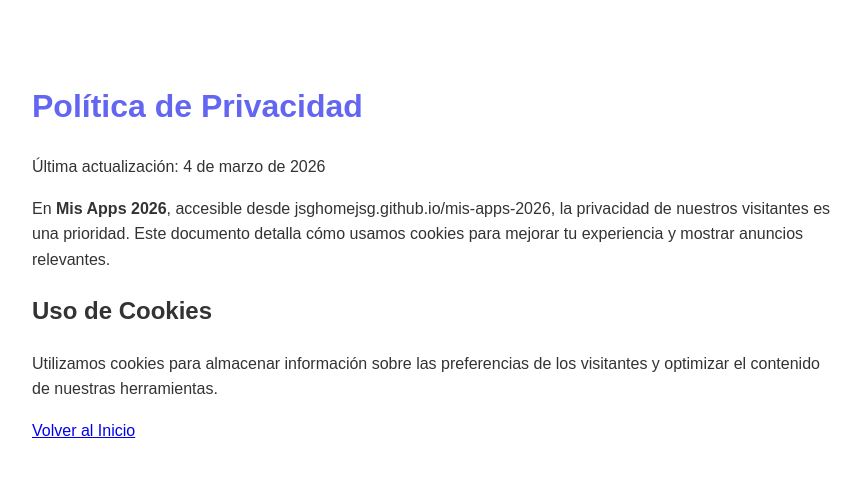
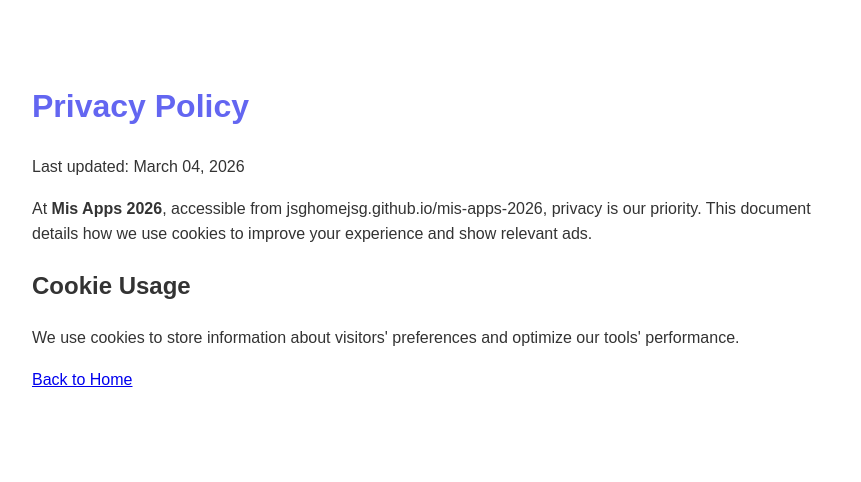
Before and after one commit to jsghomejsg/mis-apps-2026, a plain HTML site: page privacy-policy.html in a window 1280 px wide. Shown: the whole page, without its empty margins (208-1069 px from the left). Drawn offline with Linux system fonts and the light colour scheme.

Commit message:
Update privacy-policy.html

```diff
--- a/privacy-policy.html
+++ b/privacy-policy.html
@@ -1,19 +1,19 @@
 <!DOCTYPE html>
-<html lang="es">
+<html lang="en">
 <head>
     <meta charset="UTF-8">
-    <title>Política de Privacidad | Mis Apps 2026</title>
+    <title>Privacy Policy | Mis Apps 2026</title>
     <style>
         body { font-family: sans-serif; line-height: 1.6; max-width: 800px; margin: 40px auto; padding: 20px; color: #333; }
         h1 { color: #6366f1; }
     </style>
 </head>
 <body>
-    <h1>Política de Privacidad</h1>
-    <p>Última actualización: 4 de marzo de 2026</p>
-    <p>En <strong>Mis Apps 2026</strong>, accesible desde jsghomejsg.github.io/mis-apps-2026, la privacidad de nuestros visitantes es una prioridad. Este documento detalla cómo usamos cookies para mejorar tu experiencia y mostrar anuncios relevantes.</p>
-    <h2>Uso de Cookies</h2>
-    <p>Utilizamos cookies para almacenar información sobre las preferencias de los visitantes y optimizar el contenido de nuestras herramientas.</p>
-    <p><a href="index.html">Volver al Inicio</a></p>
+    <h1>Privacy Policy</h1>
+    <p>Last updated: March 04, 2026</p>
+    <p>At <strong>Mis Apps 2026</strong>, accessible from jsghomejsg.github.io/mis-apps-2026, privacy is our priority. This document details how we use cookies to improve your experience and show relevant ads.</p>
+    <h2>Cookie Usage</h2>
+    <p>We use cookies to store information about visitors' preferences and optimize our tools' performance.</p>
+    <p><a href="index.html">Back to Home</a></p>
 </body>
 </html>
```
